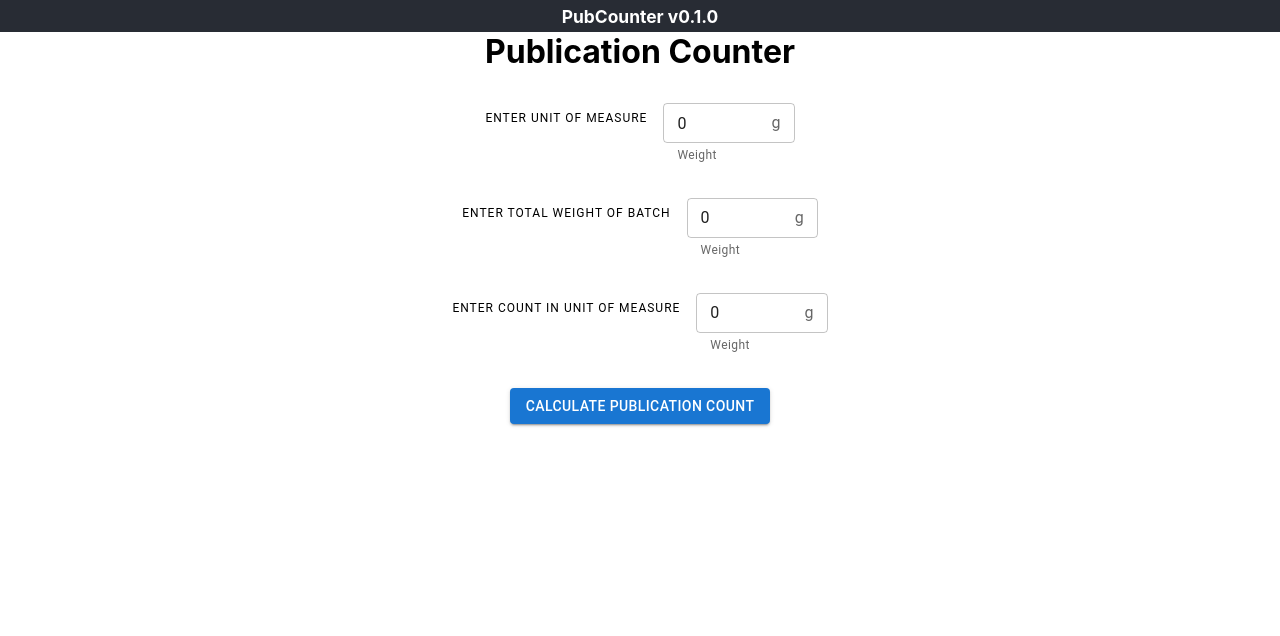
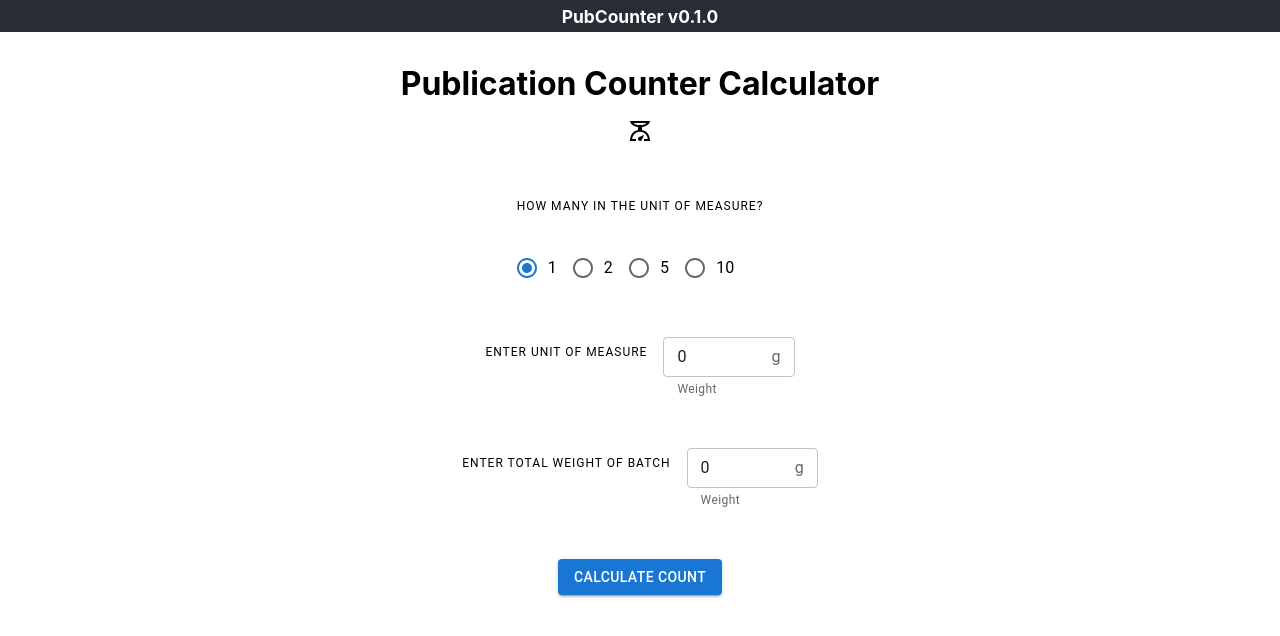
Before and after one commit to aleontepixtle/pubcounter, a React (Create React App) app: page / in a window 1280 px wide. Shown: the top 636 px of the page. Built offline with nearby package versions, Linux system fonts and the light colour scheme.

Commit message:
feat(pub-003): Added radio buttons, icon - User can now select from 1,2,5,10 unit of measure counts - Input validation for negative and NaN input - Added cool icon - Centered eveything

```diff
--- a/src/PublicationCounter.js
+++ b/src/PublicationCounter.js
@@ -7,47 +7,96 @@ import OutlinedInput from "@mui/material/OutlinedInput";
 import InputAdornment from "@mui/material/InputAdornment";
 import FormHelperText from "@mui/material/FormHelperText";
 import FormControl from "@mui/material/FormControl";
+import FormControlLabel from "@mui/material/FormControlLabel";
 import Typography from "@mui/material/Typography";
+import ScaleIcon from "@mui/icons-material/ScaleOutlined";
+import Box from "@mui/material/Box";
+import Radio from "@mui/material/Radio";
+import RadioGroup from "@mui/material/RadioGroup";
+import FormLabel from "@mui/material/FormLabel";
 
 const PublicationCounter = () => {
   const [unitOfMeasureWeight, setUnitOfMeasureWeight] = useState(0);
   const [totalWeightOfBatch, setTotalWeightOfBatch] = useState(0);
-  const [countInUnitOfMeasure, setCountInUnitOfMeasure] = useState(0);
+  const [selectedUnitOfMeasureCount, setSelectedCount] = useState(1);
   const [publicationCount, setPublicationCount] = useState(0);
 
   const handleInputChange = (e) => {
-    const { value } = e.target;
+    let { value } = e.target;
+    value = value.replace(/\D/g, "");
     setTotalWeightOfBatch(value);
   };
 
   const handleUnitOfMeasureWeightChange = (e) => {
-    const { value } = e.target;
+    let { value } = e.target;
+    value = value.replace(/\D/g, "");
     setUnitOfMeasureWeight(value);
   };
 
+  const handleCountChange = (e) => {
+    setSelectedCount(parseInt(e.target.value));
+  };
+
   const calculatePublicationCount = () => {
-    // Ensure all inputs are valid numbers
-    if (!unitOfMeasureWeight || !totalWeightOfBatch || !countInUnitOfMeasure) {
+    if (
+      !unitOfMeasureWeight ||
+      !totalWeightOfBatch ||
+      !selectedUnitOfMeasureCount
+    ) {
       alert("Please enter valid values for all fields.");
       return;
     }
 
-    // Calculate the publication count
     const calculatedCount =
-      totalWeightOfBatch / (unitOfMeasureWeight * countInUnitOfMeasure);
+      totalWeightOfBatch / (unitOfMeasureWeight * selectedUnitOfMeasureCount);
     setPublicationCount(calculatedCount);
   };
 
   return (
-    <div>
+    <Box
+      display="flex"
+      justifyContent="center"
+      alignItems="center"
+      minHeight="60vh"
+      p={4}
+    >
       <Stack
         direction="column"
         divider={<Divider orientation="vertical" flexItem />}
-        spacing={2}
+        spacing={3}
         justifyContent="center"
         alignItems="center"
       >
-        <h1>Publication Counter</h1>
+        <Stack
+          direction="column"
+          spacing={2}
+          justifyContent="center"
+          alignItems="center"
+        >
+          <Typography variant="overline text" component="h1">
+            Publication Counter Calculator
+          </Typography>
+          <ScaleIcon></ScaleIcon>
+        </Stack>
+        <Stack direction="column" spacing={3}>
+          <Typography variant="overline" display="block" gutterBottom>
+            How many in the Unit of Measure?
+          </Typography>
+          <FormControl>
+            <RadioGroup
+              row
+              aria-labelledby="demo-row-radio-buttons-group-label"
+              name="row-radio-buttons-group"
+              value={selectedUnitOfMeasureCount.toString()}
+              onChange={handleCountChange}
+            >
+              <FormControlLabel value="1" control={<Radio />} label="1" />
+              <FormControlLabel value="2" control={<Radio />} label="2" />
+              <FormControlLabel value="5" control={<Radio />} label="5" />
+              <FormControlLabel value="10" control={<Radio />} label="10" />
+            </RadioGroup>
+          </FormControl>
+        </Stack>
         <Stack direction="row" spacing={2}>
           <Typography variant="overline" display="block" gutterBottom>
             Enter Unit of Measure
@@ -92,34 +141,14 @@ const PublicationCounter = () => {
             </FormHelperText>
           </FormControl>
         </Stack>
-        <Stack direction="row" spacing={2}>
-          <Typography variant="overline" display="block" gutterBottom>
-            Enter Count in Unit of Measure
-          </Typography>
-          <FormControl sx={{ m: 0, width: "13ch" }} variant="outlined">
-            <OutlinedInput
-              id="outlined-adornment-weight"
-              type="number"
-              size="small"
-              value={countInUnitOfMeasure}
-              onChange={(e) => setCountInUnitOfMeasure(e.target.value)}
-              endAdornment={<InputAdornment position="end">g</InputAdornment>}
-              aria-describedby="outlined-weight-helper-text"
-              inputProps={{
-                "aria-label": "count",
-              }}
-            />
-            <FormHelperText id="outlined-weight-helper-text">
-              Weight
-            </FormHelperText>
-          </FormControl>
-        </Stack>
         <Button variant="contained" onClick={calculatePublicationCount}>
-          Calculate Publication Count
+          Calculate Count
         </Button>
-        {publicationCount > 0 && <p>Publication Count: {publicationCount.toFixed(2)}</p>}
+        {publicationCount > 0 && (
+          <p>Publication Count: {publicationCount.toFixed(2)}</p>
+        )}
       </Stack>
-    </div>
+    </Box>
   );
 };
 
```
